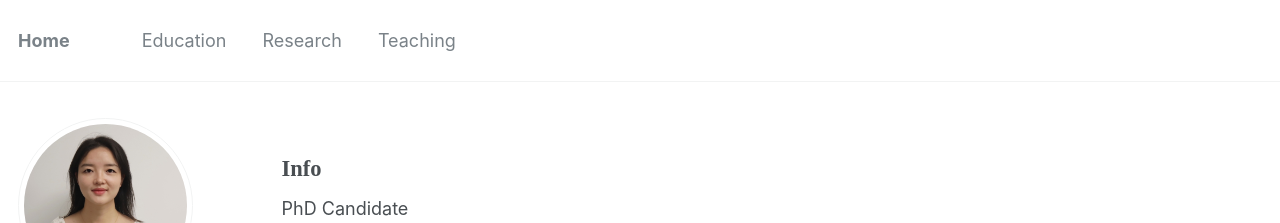
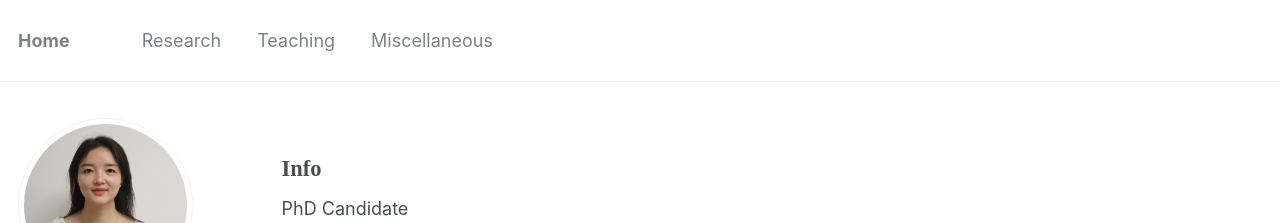
Before and after one commit to yanggexiao/yanggexiao_nus.github.io, a Jekyll site: the page built from _pages/about.md, in a window 1280 px wide and 978 px high. Shown: the top 223 px of the window. Built offline with Jekyll 4.4.1, drawn with Linux system fonts in a browser that asks for light colours; some web fonts are replaced.

Commit message:
Update navigation.yml

```diff
--- a/_data/navigation.yml
+++ b/_data/navigation.yml
@@ -1,11 +1,11 @@
 # main links
 main:
-
-  - title: "Education"
-    url: /education/
 
   - title: "Research"
     url: /research/
 
   - title: "Teaching"
     url: /teaching/
+
+  - title: "Miscellaneous"
+    url: /education/
```
